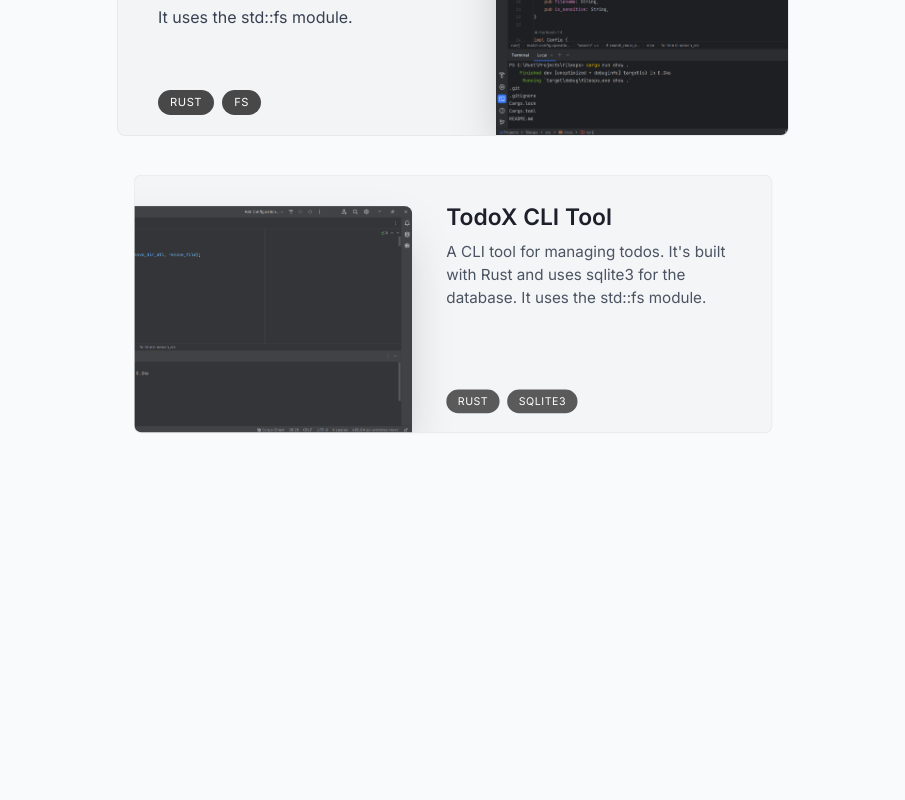
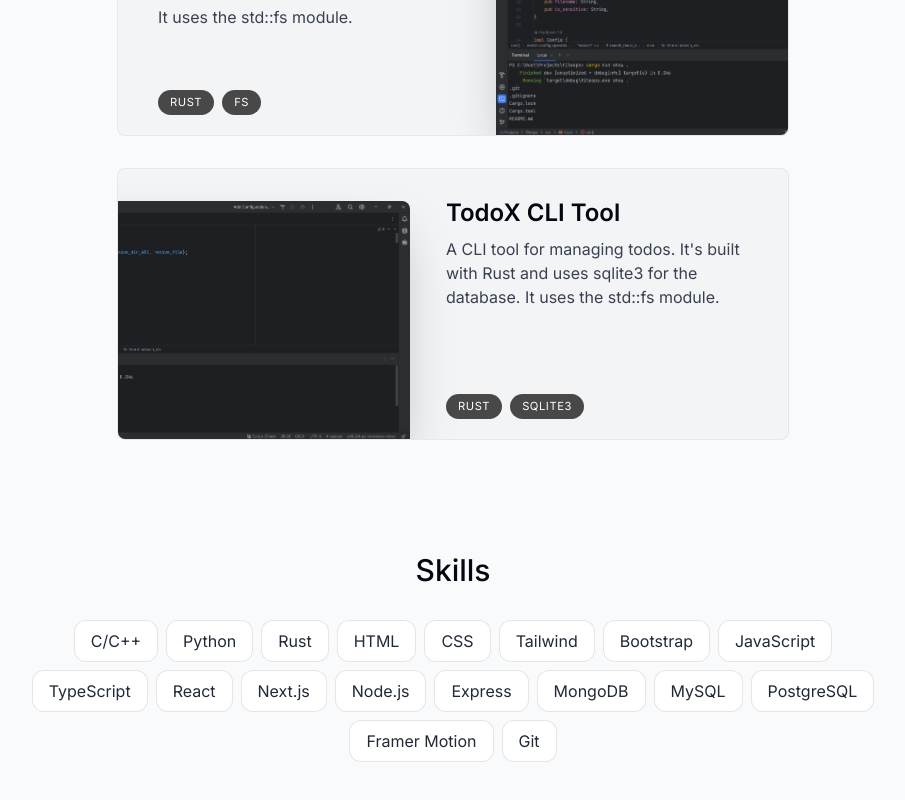
Before and after one commit to Harikesh-14/Portfolio, a Next.js app: page / in a window 1280 px wide. Shown: the part 1980-2780 px from the top of the page, without its empty margins (187-1092 px from the left). Before the commit the page ends 2420 px from the top, so only its background shows below. Built offline with nearby package versions, Linux system fonts and the light colour scheme.

Commit message:
Created the basic structure of skills section

```diff
--- a/app/page.tsx
+++ b/app/page.tsx
@@ -2,6 +2,7 @@ import About from "@/components/about";
 import Intro from "@/components/intro";
 import Projects from "@/components/projects";
 import SectionDivider from "@/components/section-divider";
+import Skills from "@/components/skills";
 
 export default function Home() {
   return (
@@ -10,6 +11,7 @@ export default function Home() {
       <SectionDivider />
       <About />
       <Projects />
+      <Skills />
     </main>
   );
 }
--- /dev/null
+++ b/components/skills.tsx
@@ -0,0 +1,36 @@
+"use client"
+
+import React from 'react'
+import SectionHeading from './section-heading'
+import { skillsData } from '@/lib/data'
+
+import { useSectionInView } from '@/lib/hook'
+
+function Skills() {
+  const { ref } = useSectionInView('Skills')
+
+  return (
+    <section
+      className='mt-28 max-w-[53rem] scroll-mt-28 text-center sm:mb-40'
+      id='skills'
+      ref={ref}
+    >
+      <SectionHeading text='Skills' />
+
+      <ul className='flex flex-wrap justify-center gap-2 text-gray-800'>
+        {
+          skillsData.map((skill, index) => (
+            <li
+              className='bg-white border border-black/[0.1] rounded-xl px-4 py-2'
+              key={index}
+            >
+              {skill}
+            </li>
+          ))
+        }
+      </ul>
+    </section>
+  )
+}
+
+export default Skills
--- a/lib/data.ts
+++ b/lib/data.ts
@@ -93,20 +93,21 @@ export const projectsData = [
 
 export const skillsData = [
   "C/C++",
+  "Python",
   "Rust",
   "HTML",
   "CSS",
+  "Tailwind",
+  "Bootstrap",
   "JavaScript",
   "TypeScript",
   "React",
   "Next.js",
   "Node.js",
+  "Express",
+  "MongoDB",
+  "MySQL",
+  "PostgreSQL",
+  "Framer Motion",
   "Git",
-  "Tailwind",
-  "MongoDB",
-  "Redux",
-  "Express",
-  "PostgreSQL",
-  "Python",
-  "Framer Motion",
 ] as const;
```
